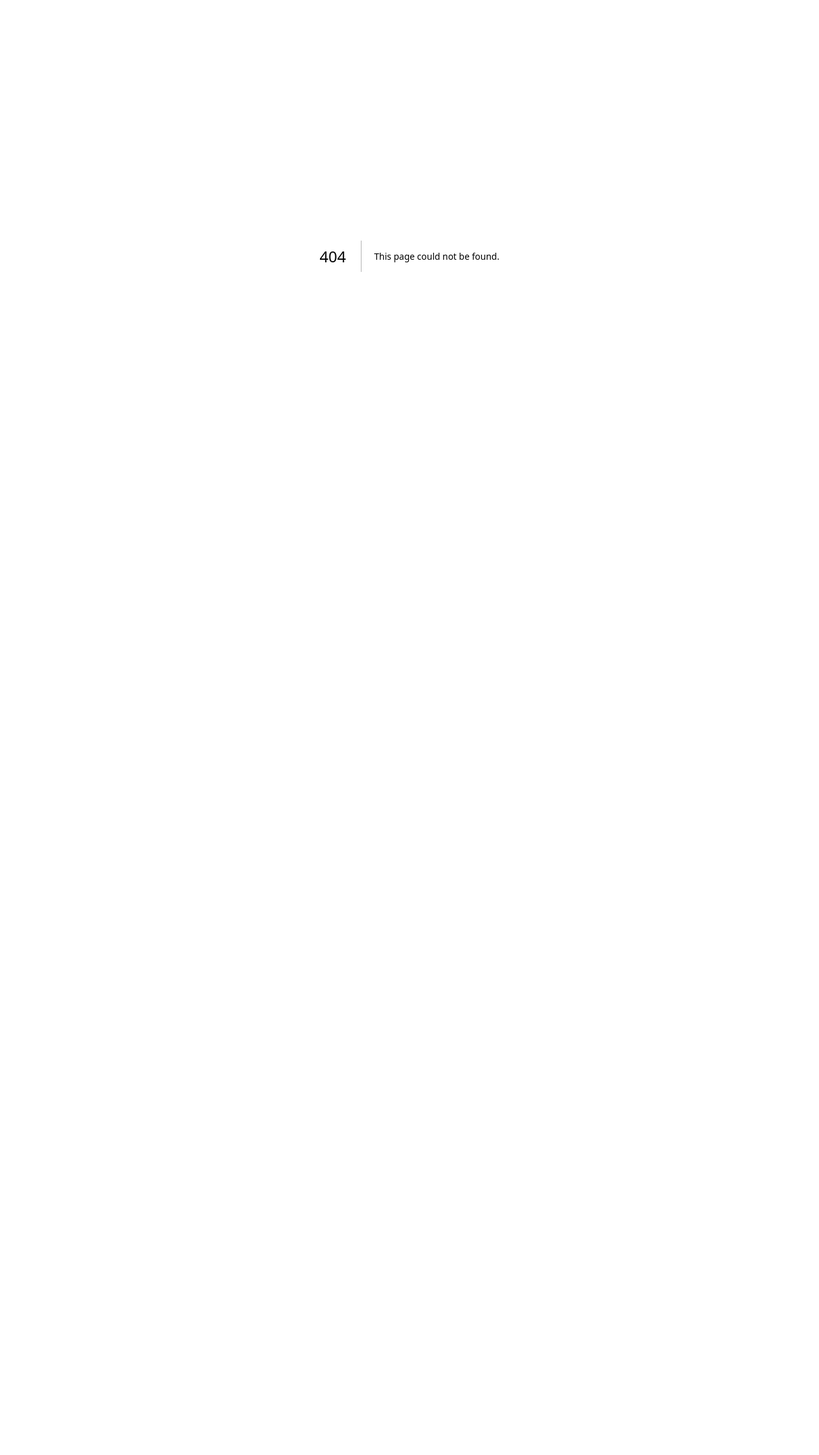
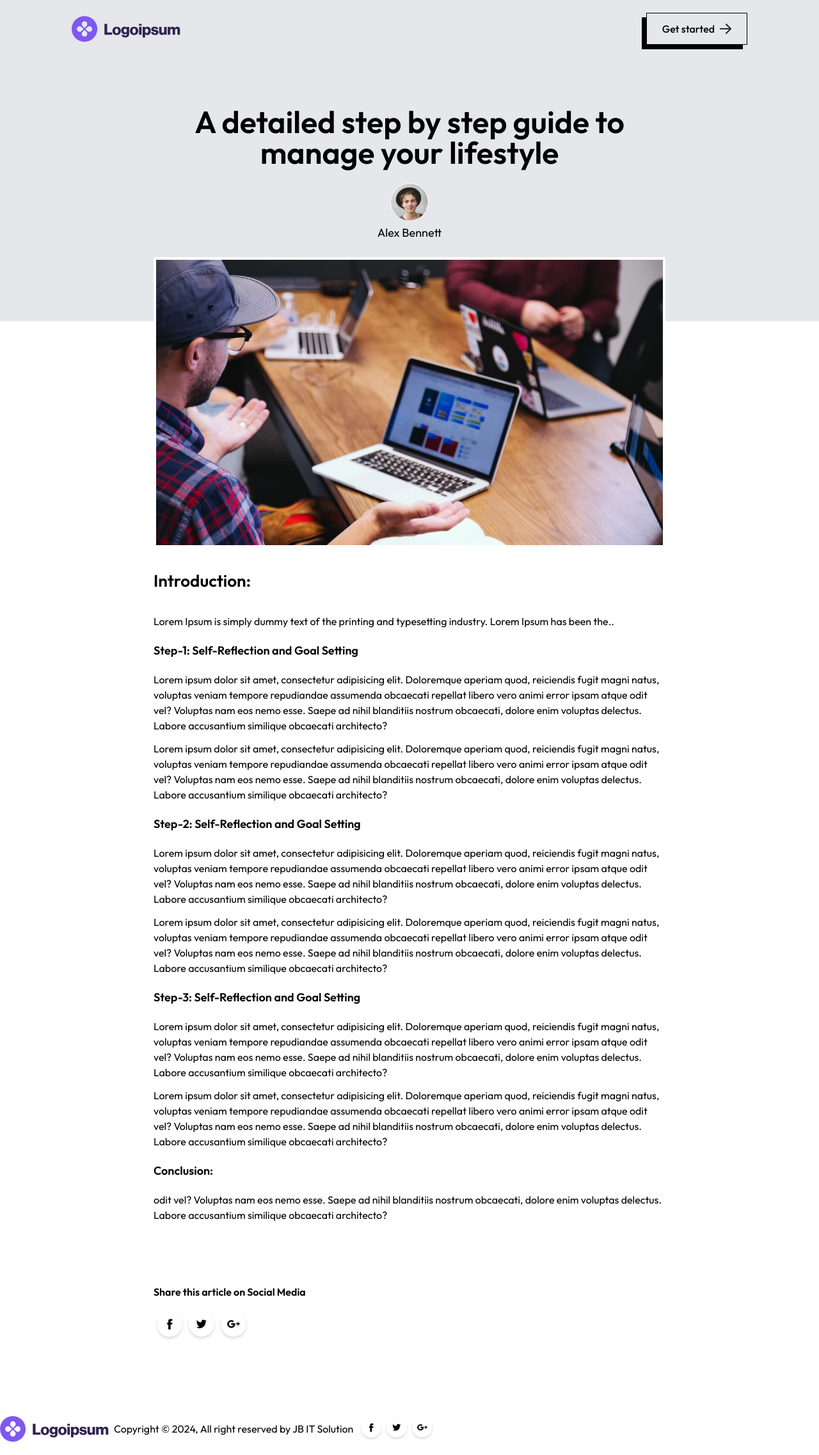
Before and after one commit to JUDHI3134/next-jb-blog, a Next.js app: page /blogs/1 in a window 1280 px wide. Before the commit this address had no page. Shown: the whole page at 64% size. Before the commit the page ends 800 px from the top, so only its background shows below. Built offline with nearby package versions, Linux system fonts and the light colour scheme.

Commit message:
create blog details page

```diff
--- a/Components/BlogList.jsx
+++ b/Components/BlogList.jsx
@@ -17,7 +17,7 @@
       </div>
       <div className='flex flex-wrap justify-around gap-1 gap-y-10 mb-16 xl:mx-24'>
          {blog_data.filter((item) => menu === "All" ? true : item.category === menu).map((item,index)=>{
-            return <BlogItem key={index} image={item.image} description={item.description} category={item.category} title={item.title} />
+            return <BlogItem key={index} id={item.id} image={item.image} description={item.description} category={item.category} title={item.title} />
          })}
       </div>
     </div>
--- a/Components/Header.jsx
+++ b/Components/Header.jsx
@@ -7,7 +7,7 @@
     <div className='px-5 py-5 md:px-12 lg:px-28'>
       <div className='flex justify-between items-center'>
         <Image src={assets.logo} width={180} alt='logo' className='w-[130px] sm:w-auto' />
-        <button className='flex items-center gap-2 font-medium py-1 px-3 sm:py-3 sm:px-6 border border-solid border-black shadow-[-7px_7px_0px_#000000]'>Get Started <Image src={assets.arrow} /></button>
+        <button className='flex items-center gap-2 font-medium py-1 px-3 sm:py-3 sm:px-6 border border-solid border-black shadow-[-7px_7px_0px_#000000]'>Get Started <Image src={assets.arrow} alt='' /></button>
       </div>
       <div className='text-center my-8'>
         <h1 className='text-3xl sm:text-5xl font-medium'>Latest Blog</h1>
--- /dev/null
+++ b/app/blogs/[id]/page.jsx
@@ -0,0 +1,73 @@
+"use client"
+import { assets, blog_data } from '@/Assets/assets'
+import Footer from '@/Components/Footer'
+import Image from 'next/image'
+import Link from 'next/link'
+import React, { useEffect, useState } from 'react'
+
+
+const page = ({params}) => {
+
+    const [data,setData] = useState(null)
+
+    const fetchBlogData = () =>{
+        for(let i=0;i<blog_data.length;i++){
+            if(Number(params.id) === blog_data[i].id){
+                setData(blog_data[i])
+                console.log(blog_data[i]);
+                break;
+            }
+        }
+    }
+
+
+    useEffect(()=>{
+      fetchBlogData();
+    },[])
+
+
+  return ( data ? <>
+    <div className='bg-gray-200 px-5 py-5 md:px-12 lg:px-28'>
+      <div className='flex justify-between items-center'>
+      <Link href={"/"}>
+        <Image src={assets.logo} alt='' className='w-[130px] sm:w-auto' />
+        </Link>
+        <button className='flex items-center gap-2 font-medium py-1 px-3 sm:py-3 sm:px-6 border border-solid border-black shadow-[-7px_7px_0px_#000000]'>Get started <Image src={assets.arrow} alt='' /></button>
+      </div>
+      <div className='text-center my-24'>
+        <h1 className='text-2xl sm:text-5xl font-semibold max-w-[700px] mx-auto'>{data.title}</h1>
+        <Image className='mx-auto mt-6 border border-white rounded-full' src={data.author_img} width={60} height={60} alt='' />
+        <p className='mt-1 pb-2 text-lg max-w-[740px] mx-auto'>{data.author}</p>
+      </div>
+    </div>
+    <div className='mx-5 max-w-[800px] md:mx-auto mt-[-100px] mb-10'>
+        <Image className='border-4 border-white' src={data.image} width={1280 } hight={720} alt=''/>
+        <h1 className='my-8 text-[26px] font-semibold'>Introduction: </h1>
+        <p>{data.description}</p>
+        <h3 className='my-5 text-[18px] font-semibold'>Step-1: Self-Reflection and Goal Setting</h3>
+        <p className='my-3'>Lorem ipsum dolor sit amet, consectetur adipisicing elit. Doloremque aperiam quod, reiciendis fugit magni natus, voluptas veniam tempore repudiandae assumenda obcaecati repellat libero vero animi error ipsam atque odit vel? Voluptas nam eos nemo esse. Saepe ad nihil blanditiis nostrum obcaecati, dolore enim voluptas delectus. Labore accusantium similique obcaecati architecto?</p>
+        <p className='my-3'>Lorem ipsum dolor sit amet, consectetur adipisicing elit. Doloremque aperiam quod, reiciendis fugit magni natus, voluptas veniam tempore repudiandae assumenda obcaecati repellat libero vero animi error ipsam atque odit vel? Voluptas nam eos nemo esse. Saepe ad nihil blanditiis nostrum obcaecati, dolore enim voluptas delectus. Labore accusantium similique obcaecati architecto?</p>
+        <h3 className='my-5 text-[18px] font-semibold'>Step-2: Self-Reflection and Goal Setting</h3>
+        <p className='my-3'>Lorem ipsum dolor sit amet, consectetur adipisicing elit. Doloremque aperiam quod, reiciendis fugit magni natus, voluptas veniam tempore repudiandae assumenda obcaecati repellat libero vero animi error ipsam atque odit vel? Voluptas nam eos nemo esse. Saepe ad nihil blanditiis nostrum obcaecati, dolore enim voluptas delectus. Labore accusantium similique obcaecati architecto?</p>
+        <p className='my-3'>Lorem ipsum dolor sit amet, consectetur adipisicing elit. Doloremque aperiam quod, reiciendis fugit magni natus, voluptas veniam tempore repudiandae assumenda obcaecati repellat libero vero animi error ipsam atque odit vel? Voluptas nam eos nemo esse. Saepe ad nihil blanditiis nostrum obcaecati, dolore enim voluptas delectus. Labore accusantium similique obcaecati architecto?</p>
+        <h3 className='my-5 text-[18px] font-semibold'>Step-3: Self-Reflection and Goal Setting</h3>
+        <p className='my-3'>Lorem ipsum dolor sit amet, consectetur adipisicing elit. Doloremque aperiam quod, reiciendis fugit magni natus, voluptas veniam tempore repudiandae assumenda obcaecati repellat libero vero animi error ipsam atque odit vel? Voluptas nam eos nemo esse. Saepe ad nihil blanditiis nostrum obcaecati, dolore enim voluptas delectus. Labore accusantium similique obcaecati architecto?</p>
+        <p className='my-3'>Lorem ipsum dolor sit amet, consectetur adipisicing elit. Doloremque aperiam quod, reiciendis fugit magni natus, voluptas veniam tempore repudiandae assumenda obcaecati repellat libero vero animi error ipsam atque odit vel? Voluptas nam eos nemo esse. Saepe ad nihil blanditiis nostrum obcaecati, dolore enim voluptas delectus. Labore accusantium similique obcaecati architecto?</p>
+        <h3 className='my-5 text-[18px] font-semibold'>Conclusion:</h3>
+        <p className='my-3'> odit vel? Voluptas nam eos nemo esse. Saepe ad nihil blanditiis nostrum obcaecati, dolore enim voluptas delectus. Labore accusantium similique obcaecati architecto?</p>
+        <div className='my-24'>
+            <p className='text-black font-semibold my-4'>Share this article on Social Media</p>
+            <div className='flex'>
+                <Image src={assets.facebook_icon} alt='' width={50} />
+                <Image src={assets.twitter_icon} alt='' width={50} />
+                <Image src={assets.googleplus_icon} alt='' width={50} />
+            </div>
+        </div>
+
+    </div>
+    <Footer/>
+    </>
+ : <></> )
+}
+
+export default page
```
Also changed, not shown: Components/BlogItem.jsx (+6 -2 lines).
